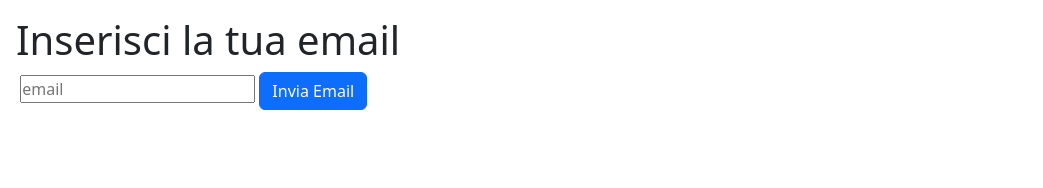
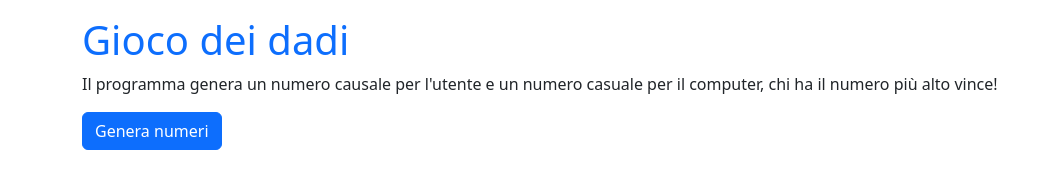
Before and after one commit to ericaostini/js-mail-dadi, a plain HTML site: page index.html in a window 1280 px wide. Shown: the whole page, without its empty margins (0-1043 px from the left). Drawn offline with nearby package versions, Linux system fonts and the light colour scheme.

Commit message:
add button in gioco dadi

```diff
--- a/index.html
+++ b/index.html
@@ -15,7 +15,7 @@
 
     </div>
     <!-- togliere commento a file js che si vuole visualizzare -->
-    <script src="js/script.js" type="text/javascript"></script>
-    <!-- <script src="js/dadi.js" type="text/javascript"></script> -->
+    <!-- <script src="js/script.js" type="text/javascript"></script> -->
+    <script src="js/dadi.js" type="text/javascript"></script>
 </body>
 </html>
--- a/js/dadi.js
+++ b/js/dadi.js
@@ -10,9 +10,11 @@ gioco.className= `container pt-3`;
 gioco.innerHTML = `
     <h1 class = "text-primary">Gioco dei dadi</h1>
     <p> Il programma genera un numero causale per l'utente e un numero casuale per il computer, chi ha il numero più alto vince! </p>
+    <button type="button" class="btn btn-primary">Genera numeri</button>
 `;
 wrapperDadi.append(gioco);
-
+const buttonNumber = document.querySelector("button");
+buttonNumber.addEventListener("click", function(){
     let numberUser = getRndInteger(1,6);
     console.log(numberUser);
     let numberComputer = getRndInteger(1,6);
@@ -32,3 +34,4 @@ if (numberUser > numberComputer){
         winText = "Pareggio";
     }
     gioco.innerHTML += winText;
+})
```
Lines whose indentation alone changed are shown as unchanged.
